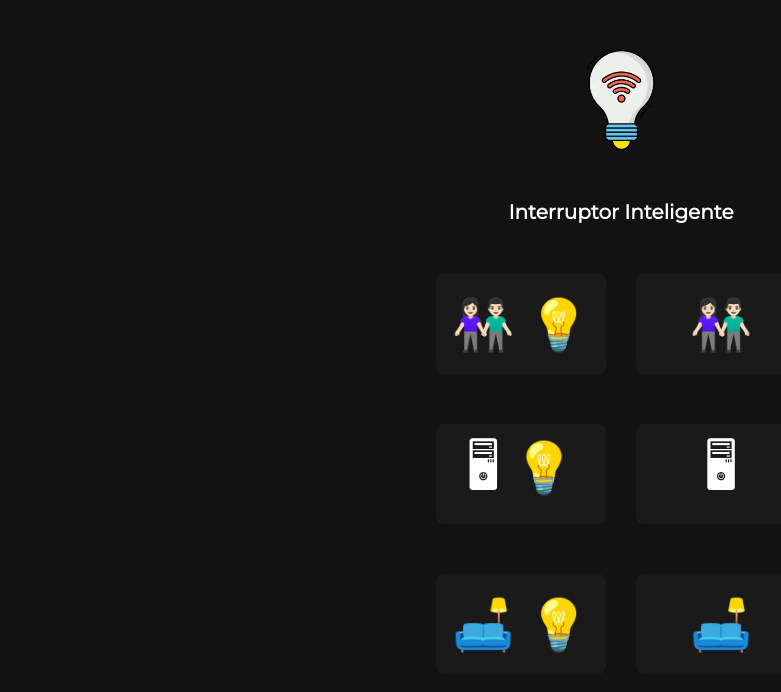
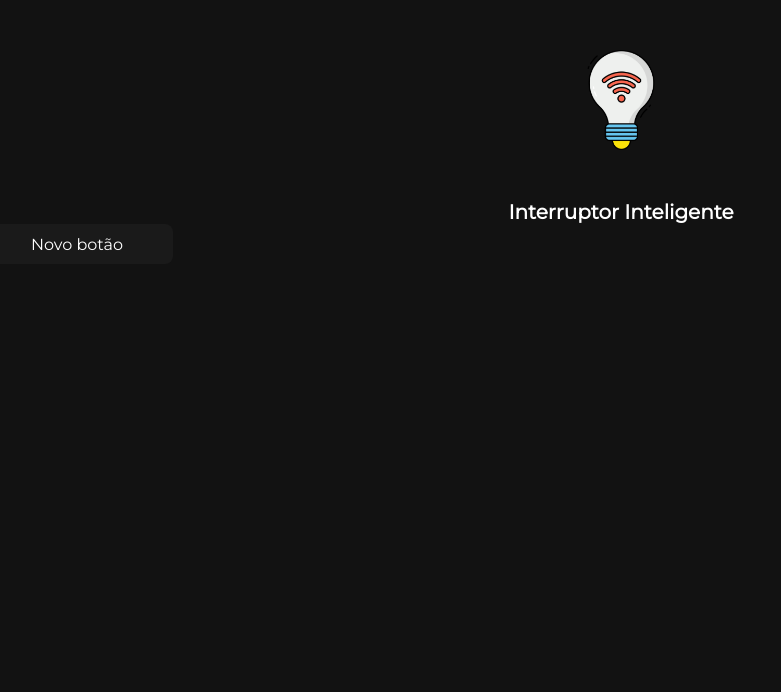
Before and after one commit to Will-Jacks/iot_interruptor_casa, a React (Vite) app: page / in a window 1280 px wide. Shown: the top 692 px of the page, without its empty margins (19-800 px from the left). Built offline with nearby package versions, Linux system fonts and the light colour scheme; what mqtt would draw is missing.

Commit message:
Upando a simulação de USERS com localstorage

```diff
--- a/package.json
+++ b/package.json
@@ -11,6 +11,7 @@
   "dependencies": {
     "mqtt": "^4.3.7",
     "react": "^18.2.0",
+    "react-dom": "^18.2.0",
     "styled-components": "^5.3.6"
   },
   "devDependencies": {
--- a/src/App.jsx
+++ b/src/App.jsx
@@ -1,15 +1,13 @@
 import './app.css';
-import Button from "./Components/Buttons/Buttons.jsx";
 import Header from "./Components/Header/Header.jsx";
+import Form from "./Components/Form/Form.jsx";
 
 function App() {
 
   return(
     <div className="App">
       <Header />
-        <div className="container-buttons">
-          <Button/>
-        </div>
+      <Form/>
     </div>
   )
 }
--- a/src/Components/Buttons/Buttons.jsx
+++ /dev/null
@@ -1,28 +0,0 @@
-import { client, topic} from "../../Connection";
-import './button.css';
-
-export default function Button() {
-    function mandaMSG(topico, mensagem) {
-        client.publish(topico, mensagem)
-    }
-
-    return(
-        <div className="div-button">
-                <div className="button-individual">
-                    <button onClick={()=> {mandaMSG(topic,'Liga rele')}}>👫🏻 💡</button>
-                    <button onClick={()=> {mandaMSG(topic, 'Desliga rele')}}>👫🏻</button>
-                </div>
-
-                <div className="button-individual">
-                    <button onClick={()=> {mandaMSG((topic + '1'),'Liga rele')}}>🖥 💡</button>
-                    <button onClick={()=> {mandaMSG(topic + '1', 'Desliga rele')}}>🖥</button>
-                </div>
-                <div className="button-individual">
-                    <button onClick={()=> {mandaMSG((topic + '12'),'Liga rele')}}>🛋️ 💡</button>
-                    <button onClick={()=> {mandaMSG(topic + '12', 'Desliga rele')}}>🛋️</button>
-                </div>
-
-        </div>
-
-    )
-}
--- a/src/Components/Buttons/button.css
+++ /dev/null
@@ -1,33 +0,0 @@
-@import url('https://fonts.googleapis.com/css2?family=Montserrat&display=swap');
-.div-button{
-    display: flex;
-    justify-content: center;
-    align-items: center;
-    gap: 30px;
-    flex-direction: column;
-    margin-top: 100px;
-}
-
-button {
-    width:170px;
-    height:100px;
-    border-radius: 8px;
-    border: 1px solid transparent;
-    font-family: 'Montserrat', sans-serif;
-    font-size: 50px;
-    background-color: #1a1a1a;
-    cursor: pointer;
-    transition: border-color 1s;
-    color: white;
-}
-
-button:hover {
-    border-color: #646cff;
-    background-color: black;
-}
-
-.button-individual {
-    display: flex;
-    gap: 30px;
-    padding: 10px;
-}
--- /dev/null
+++ b/src/Components/Form/Form.jsx
@@ -0,0 +1,115 @@
+import { useEffect, useState } from "react";
+import './button.css';
+import mandaMSG from "../MandaMsg/MandMsg.jsx"
+import './form.css';
+
+export class ButtonData {
+    constructor(nome, topic,message) {
+        this.nome = nome;
+        this.topic = topic;
+        this.message = message;
+    }
+}
+
+export const Button = ( { nome, topic, mensagem } )=> {
+    return (
+        <button className= 'styled-button' onClick={ ()=> mandaMSG(topic, mensagem) }> { nome } </button>
+    )
+}
+
+const Form = ()=> {
+    const [topicButton, setTopicButton] = useState('');
+    const [messageButton, setMessageButton] = useState('');
+    const [nomeButton, setNomeButton] = useState('');
+    const [buttonsGenerated, setButtonsGenerated] = useState([]);
+    const [formState, setFormState] = useState(false);
+    let uniqueKey = 0;
+
+    useEffect(()=> {
+        const storedData = JSON.parse(localStorage.getItem('arrayBtn'));
+        if(storedData) {
+            setButtonsGenerated(storedData);
+        }
+
+    },[]);
+
+    useEffect( ()=> {
+        localStorage.setItem('arrayBtn', JSON.stringify(buttonsGenerated));
+            console.log(buttonsGenerated);
+    }, [buttonsGenerated]);
+
+
+    const handleSubmit = (e) => {
+        if (messageButton.length != 0 || topicButton.length != 0) {
+            e.preventDefault();
+            let newButton = new ButtonData(nomeButton, topicButton, messageButton);
+            setButtonsGenerated([...buttonsGenerated, newButton]);
+            setTopicButton('');
+            setNomeButton('');
+            setMessageButton('');
+            setFormState(false);
+            console.log("Form submetido!");
+        } else {
+            window.alert("Erro! Preencha os campos corretamente!");
+        }
+    }
+
+    function verificaEstado() {
+        if (formState) {
+            document.querySelector('.container-form').style.display = "block";
+        }else {
+            document.querySelector('.container-form').style.display = "none"
+        }
+        console.log('Tá executando a função')
+    }
+    setTimeout(verificaEstado, 100);
+
+    return(
+        <div>
+            <button className="styled-button button-form-state" type="button" onClick={()=> setFormState(!formState)}>Novo botão</button>
+            <div className="container-form">
+                <form onSubmit={handleSubmit} className="form">
+                    <label htmlFor="">Nome botão: </label>
+                    <input type="text"
+                        value={nomeButton}
+                        onChange={(e) => setNomeButton(e.target.value)}
+                    />
+                    <label htmlFor=""> Topic: </label>
+                    <input type="text"
+                        value={topicButton}
+                        onChange={(e) => setTopicButton(e.target.value)}
+                    />
+                    <label htmlFor=""> Message: </label>
+                    <input type="text"
+                        value={messageButton}
+                        onChange={(e) => setMessageButton(e.target.value)}
+                    />
+                    <button type="submit">Criar botão</button>
+                    <button type="button" onClick={()=> localStorage.clear()}>Limpar local storage (prod)</button>
+                </form>
+            </div>
+
+            <div className="container-botoes">
+                <ul className="container-lista">
+                    {
+                        buttonsGenerated.map( ( data )=> {
+                            return (
+                                <li className="each-li">
+                                    <Button
+                                        key={uniqueKey++}
+                                        topic={data.topic}
+                                        mensagem={data.message}
+                                        nome={data.nome}
+                                    />
+                                </li>
+                            )
+                        })
+                    }
+                </ul>
+            </div>
+
+        </div>
+    )
+}
+
+export default Form;
--- /dev/null
+++ b/src/Components/Form/button.css
@@ -0,0 +1,73 @@
+@import url('https://fonts.googleapis.com/css2?family=Montserrat&display=swap');
+
+.styled-button {
+    width:170px;
+    height:100px;
+    border-radius: 8px;
+    border: 1px solid transparent;
+    font-family: 'Montserrat', sans-serif;
+    font-size: 2rem;
+    background-color: #1a1a1a;
+    cursor: pointer;
+    transition: border-color 1s;
+    color: white;
+
+}
+
+.container-botoes {
+    display: flex;
+    justify-content: center;
+    align-items: center;
+    margin: 10px;
+}
+
+.container-lista {
+
+    width: 400px;
+    display: flex;
+    justify-content: center;
+    align-items: center;
+    flex-direction: row;
+    flex-wrap: wrap;
+    gap: 10px;
+}
+
+.each-li {
+    list-style: circle;
+    display: flex;
+    align-items: center;
+    justify-content: center;
+    color: white;
+    margin-bottom: 10px;
+
+    width: 175px;
+    margin: 5px;
+}
+.styled-button:hover {
+    border-color: #646cff;
+    background-color: black;
+}
+
+.lista-botoes {
+    display: flex;
+    justify-content: center;
+    align-items: center;
+    gap: 30px;
+    flex-direction: column;
+    /* margin-top: 100px; */
+    border: 1px solid green;
+    list-style: none;
+    width: 300px;
+    height: 700px;
+}
+
+.lista-botoes > li {
+    display: flex;
+    color: red;
+}
+
+/* .button-individual {
+    display: flex;
+    gap: 30px;
+    padding: 10px;
+} */
--- /dev/null
+++ b/src/Components/Form/form.css
@@ -0,0 +1,51 @@
+.button-form-state {
+    font-size: 1rem;
+    width: 15vw;
+    height: 5vh;
+}
+
+.container-form {
+    margin: 10px;
+
+}
+
+.form {
+    display: flex;
+    flex-direction: column;
+    gap: 10px;
+}
+
+.form > label {
+    margin-left: 10px;
+}
+
+.form > input {
+    display: flex;
+    height: 30px;
+    width: 75%;
+    align-self: center;
+    padding: 2px;
+
+}
+
+.form > button {
+    display: flex;
+    height: 40px;
+    width: 30vw;
+    align-self: center;
+    justify-content: center;
+    align-items: center;
+    border: 1px solid transparent;
+    border-radius: 10px;
+    transition: border-color 1s;
+    background-color: #1a1a1a;
+    font-size: 1rem;
+    color: white;
+}
+
+.form > button:hover {
+    border-color: #646cff;
+    background-color: black;
+    cursor: pointer;
+
+}
--- /dev/null
+++ b/src/Components/MandaMsg/MandMsg.jsx
@@ -0,0 +1,7 @@
+import 'mqtt/dist/mqtt';
+import { client } from "../../Connection";
+
+export default function mandaMSG(topico, mensagem) {
+    client.publish(topico, mensagem);
+    console.log(`Enviada com sucesso!\nTópico: ${topico}, mensagem: ${mensagem}`)
+;}
--- a/src/app.css
+++ b/src/app.css
@@ -2,12 +2,11 @@
 * {
     margin: 0;
     padding: 0;
+    font-family: 'Montserrat', sans-serif;
 }
 
 .container-buttons {
     display: flex;
     align-items: center;
     justify-content: center;
-    width: 100vw;
-    height: 50vh;
 }
--- a/src/index.css
+++ /dev/null
@@ -1,22 +0,0 @@
-:root {
-  color-scheme: light dark;
-  color: rgba(255, 255, 255, 0.87);
-  background-color: #242424;
-}
-
-a:hover {
-  color: #535bf2;
-}
-
-button {
-  border-radius: 8px;
-  border: 1px solid transparent;
-  padding: 0.6em 1.2em;
-
-  background-color: #1a1a1a;
-  cursor: pointer;
-  transition: border-color 0.25s;
-}
-button:hover {
-  border-color: #646cff;
-}
--- a/src/main.css
+++ b/src/main.css
@@ -2,4 +2,5 @@
     background-color: #121212;
     width: 100vw;
     height: 100vh;
+    color: white;
 }
--- a/src/main.jsx
+++ b/src/main.jsx
@@ -4,7 +4,5 @@ import App from './App';
 import './main.css';
 
 ReactDOM.createRoot(document.getElementById('root')).render(
-  <React.StrictMode>
     <App />
-  </React.StrictMode>,
 );
```
Also changed, not shown: 1 other file (tests, documents, lock files or other folders).
